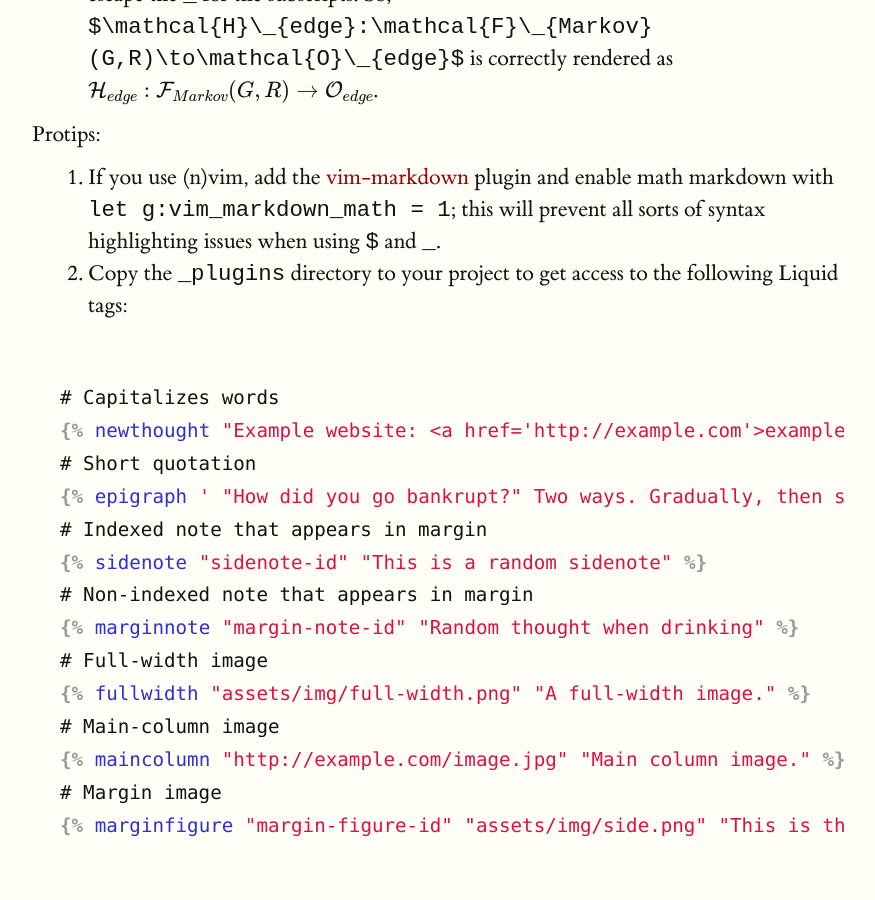
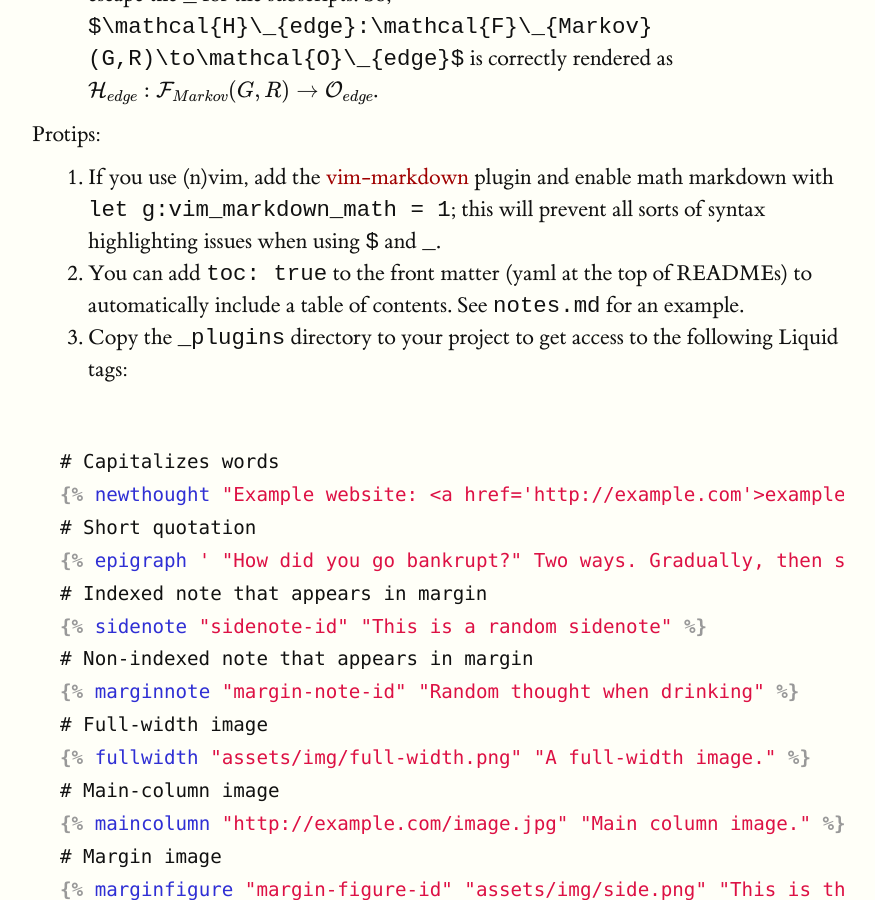
Before and after one commit to danjenson/et, a Jekyll site: the page built from index.md, in a window 1280 px wide and 900 px high, scrolled down 1238 px. Shown: the whole window, without its empty margins (128-1003 px from the left). Built offline with Jekyll 4.4.1, drawn with Linux system fonts in a browser that asks for light colours; some web fonts are replaced.

Commit message:
updating readme

````diff
--- a/docs/feed.xml
+++ b/docs/feed.xml
@@ -1,4 +1,4 @@
-<?xml version="1.0" encoding="utf-8"?><feed xmlns="http://www.w3.org/2005/Atom" ><generator uri="https://jekyllrb.com/" version="4.2.2">Jekyll</generator><link href="https://danjenson.github.io/et/feed.xml" rel="self" type="application/atom+xml" /><link href="https://danjenson.github.io/et/" rel="alternate" type="text/html" /><updated>2022-09-24T15:34:54-07:00</updated><id>https://danjenson.github.io/et/feed.xml</id><title type="html">Edward Tufte Jekyll Theme</title><subtitle>This is a sample Edward Tufte Jekyll Theme.</subtitle><author><name>Daniel Jenson</name></author><entry><title type="html">Welcome to Jekyll!</title><link href="https://danjenson.github.io/et/jekyll/update/2022/09/13/Hello-World.html" rel="alternate" type="text/html" title="Welcome to Jekyll!" /><published>2022-09-13T15:50:54-07:00</published><updated>2022-09-13T15:50:54-07:00</updated><id>https://danjenson.github.io/et/jekyll/update/2022/09/13/Hello-World</id><content type="html" xml:base="https://danjenson.github.io/et/jekyll/update/2022/09/13/Hello-World.html"><![CDATA[<p>You’ll find this post in your <code class="language-plaintext highlighter-rouge">_posts</code> directory. Go ahead and edit it and re-build the site to see your changes. You can rebuild the site in many different ways, but the most common way is to run <code class="language-plaintext highlighter-rouge">jekyll serve</code>, which launches a web server and auto-regenerates your site when a file is updated.</p>
+<?xml version="1.0" encoding="utf-8"?><feed xmlns="http://www.w3.org/2005/Atom" ><generator uri="https://jekyllrb.com/" version="4.2.2">Jekyll</generator><link href="https://danjenson.github.io/et/feed.xml" rel="self" type="application/atom+xml" /><link href="https://danjenson.github.io/et/" rel="alternate" type="text/html" /><updated>2022-09-24T15:36:35-07:00</updated><id>https://danjenson.github.io/et/feed.xml</id><title type="html">Edward Tufte Jekyll Theme</title><subtitle>This is a sample Edward Tufte Jekyll Theme.</subtitle><author><name>Daniel Jenson</name></author><entry><title type="html">Welcome to Jekyll!</title><link href="https://danjenson.github.io/et/jekyll/update/2022/09/13/Hello-World.html" rel="alternate" type="text/html" title="Welcome to Jekyll!" /><published>2022-09-13T15:50:54-07:00</published><updated>2022-09-13T15:50:54-07:00</updated><id>https://danjenson.github.io/et/jekyll/update/2022/09/13/Hello-World</id><content type="html" xml:base="https://danjenson.github.io/et/jekyll/update/2022/09/13/Hello-World.html"><![CDATA[<p>You’ll find this post in your <code class="language-plaintext highlighter-rouge">_posts</code> directory. Go ahead and edit it and re-build the site to see your changes. You can rebuild the site in many different ways, but the most common way is to run <code class="language-plaintext highlighter-rouge">jekyll serve</code>, which launches a web server and auto-regenerates your site when a file is updated.</p>
 
 <p>Jekyll requires blog post files to be named according to the following format:</p>
 
--- a/docs/index.html
+++ b/docs/index.html
@@ -134,6 +134,8 @@ $\mathcal{H}_{edge}:\mathcal{F}_{Markov}(G,R)\to\mathcal{O}_{edge}$.</li>
 <a href="https://github.com/preservim/vim-markdown">vim-markdown</a> plugin and enable
 math markdown with <code class="language-plaintext highlighter-rouge">let g:vim_markdown_math = 1</code>; this will prevent all
 sorts of syntax highlighting issues when using <code class="language-plaintext highlighter-rouge">$</code> and <code class="language-plaintext highlighter-rouge">_</code>.</li>
+  <li>You can add <code class="language-plaintext highlighter-rouge">toc: true</code> to the front matter (yaml at the top of READMEs) to
+automatically include a table of contents. See <code class="language-plaintext highlighter-rouge">notes.md</code> for an example.</li>
   <li>Copy the <code class="language-plaintext highlighter-rouge">_plugins</code> directory to your project to get access to the following Liquid tags:</li>
 </ol>
 
--- a/index.md
+++ b/index.md
@@ -56,6 +56,8 @@ Protips:
    [vim-markdown](https://github.com/preservim/vim-markdown) plugin and enable
    math markdown with `let g:vim_markdown_math = 1`; this will prevent all
    sorts of syntax highlighting issues when using `$` and `_`.
+1. You can add `toc: true` to the front matter (yaml at the top of READMEs) to
+   automatically include a table of contents. See `notes.md` for an example.
 1. Copy the `_plugins` directory to your project to get access to the following Liquid tags:
 
 ```liquid
````
